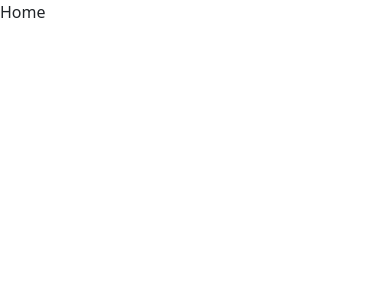
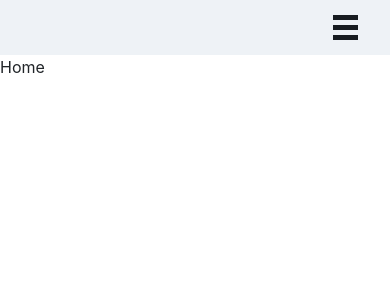
Before and after one commit to a7mad1112/full-stack-to-do, a React (Vite) app: page / in a window 390 px wide. Shown: the top 300 px of the page. Built offline with nearby package versions, Linux system fonts and the light colour scheme.

Commit message:
complete header

```diff
--- a/src/App.jsx
+++ b/src/App.jsx
@@ -1,9 +1,11 @@
+import Header from "./component/Header/Header"
 import Routers from "./routers/Routers"
 
 function App() {
 
   return (
     <>
+      <Header/>
       <Routers/>
     </>
   )
--- /dev/null
+++ b/src/component/Header/Header.jsx
@@ -0,0 +1,13 @@
+import ToggleSideBar from "../ToggleSideBar/ToggleSideBar"
+import './header.css';
+const Header = () => {
+  return (
+    <header className="header">
+      <div className="d-flex justify-content-end align-items-center">
+        <ToggleSideBar/>
+      </div>
+    </header>
+  )
+}
+
+export default Header
--- /dev/null
+++ b/src/component/Header/header.css
@@ -0,0 +1,12 @@
+.header {
+  padding: 15px 20px;
+  width: 100%;
+  background-color: var(--sec-color);
+  display: none;
+}
+
+@media (max-width: 768px) {
+  .header {
+    display: block;
+  }
+}
--- /dev/null
+++ b/src/component/ToggleSideBar/ToggleSideBar.jsx
@@ -0,0 +1,25 @@
+import { useRef, useState } from "react";
+import './toggle-sidebar.css';
+const ToggleSideBar = () => {
+  const togglerRef = useRef(null);
+  const [isXNav, setIsXNav] = useState(false);
+  const handleClick = () => {
+    togglerRef.current.classList.toggle('menu-clicked');
+    setIsXNav(!isXNav);
+    // document.getElementById('side').classList.toggle('show-side');
+  }
+  return (
+    <div className="menu-icon-container">
+      <div ref={togglerRef} className="menu-icon" onClick={handleClick}>
+        <span className="fade-left first-part w-50"></span>
+        <span className="fade-right first-part w-50"></span>
+        <span className={`toggler-1 sec-part ${isXNav ? 'x-nav' : null}`}></span>
+        <span className={`toggler-2 sec-part ${isXNav ? 'x-nav' : null}`}></span>
+        <span className="fade-left w-50 third-part"></span>
+        <span className="fade-right w-50 third-part"></span>
+      </div>
+    </div>
+  )
+}
+
+export default ToggleSideBar
--- /dev/null
+++ b/src/component/ToggleSideBar/toggle-sidebar.css
@@ -0,0 +1,75 @@
+
+.menu-icon-container {
+  overflow-x: hidden;
+  padding: 0;
+  width: 50px;
+  height: 100%;
+  display: flex;
+  justify-content: center;
+  align-items: center;
+}
+
+.menu-icon {
+  width: 25px;
+  height: 25px;
+  position: relative;
+  cursor: pointer;
+  z-index: 9999;
+}
+
+.menu-icon span {
+  display: inline-block;
+  width: 100%;
+  height: 5px;
+  background-color: var(--black-color);
+  position: absolute;
+  transition: all 0.4s ease-in-out;
+}
+
+.first-part {
+  top: 0;
+}
+
+.fade-left {
+  left: 0;
+}
+
+.fade-right {
+  right: 0;
+}
+
+.sec-part {
+  top: 10px;
+}
+
+.third-part {
+  top: 20px;
+}
+
+.menu-clicked .fade-right {
+  transform: translateX(26px);
+}
+
+.menu-clicked .fade-left {
+  transform: translateX(-26px);
+}
+
+.menu-clicked .toggler-1.x-nav {
+  transform: rotate(45deg);
+}
+
+.menu-clicked .toggler-2.x-nav {
+  transform: rotate(-45deg);
+}
+
+@media (max-width: 850px) {
+  .menu-icon-container {
+    display: flex;
+  }
+}
+
+@media (min-width: 850px) {
+  .menu-icon-container {
+    display: none;
+  }
+}
--- a/src/index.css
+++ b/src/index.css
@@ -0,0 +1,35 @@
+/* Start Variable */
+:root {
+  --black-color: #171c21;
+  --low-priority: #0072f5;
+  --medium-priority: #ffae00;
+  --high-priority: #ff2424;
+  --sec-color: #eef2f6;
+}
+
+/* End Variable */
+/* Start Global Style */
+* {
+  -webkit-box-sizing: border-box;
+  -moz-box-sizing: border-box;
+  box-sizing: border-box;
+  font-family: 'Inter', sans-serif;
+  margin: 0 !important;
+}
+
+html {
+  scroll-behavior: smooth;
+}
+
+
+ul {
+  list-style: none;
+}
+
+a {
+  text-decoration: none !important;
+}
+
+section h2 {
+  font-weight: bolder;
+}
```
Also changed, not shown: src/component/Footer/Footer.jsx (added, +8 -0 lines).
